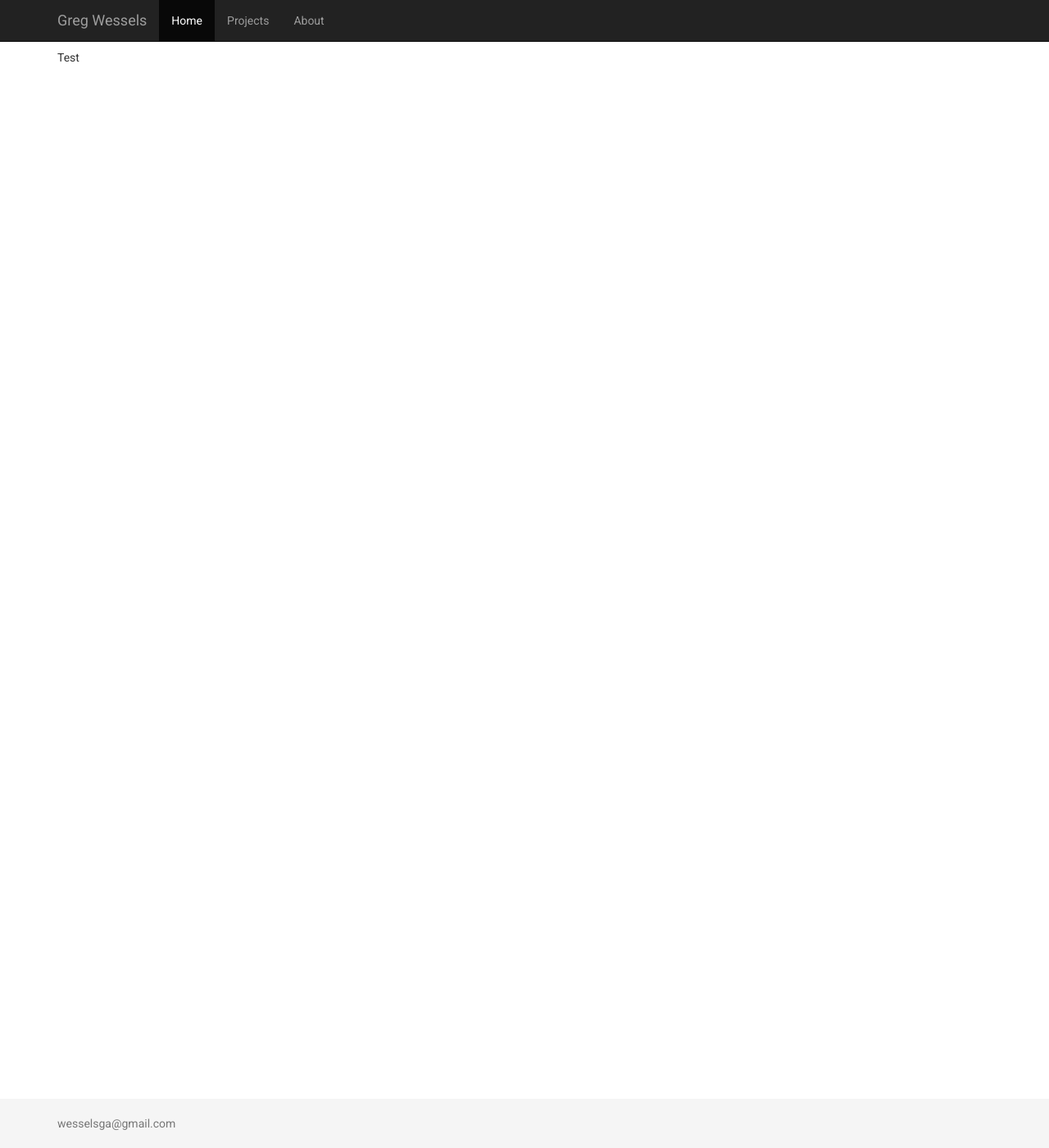
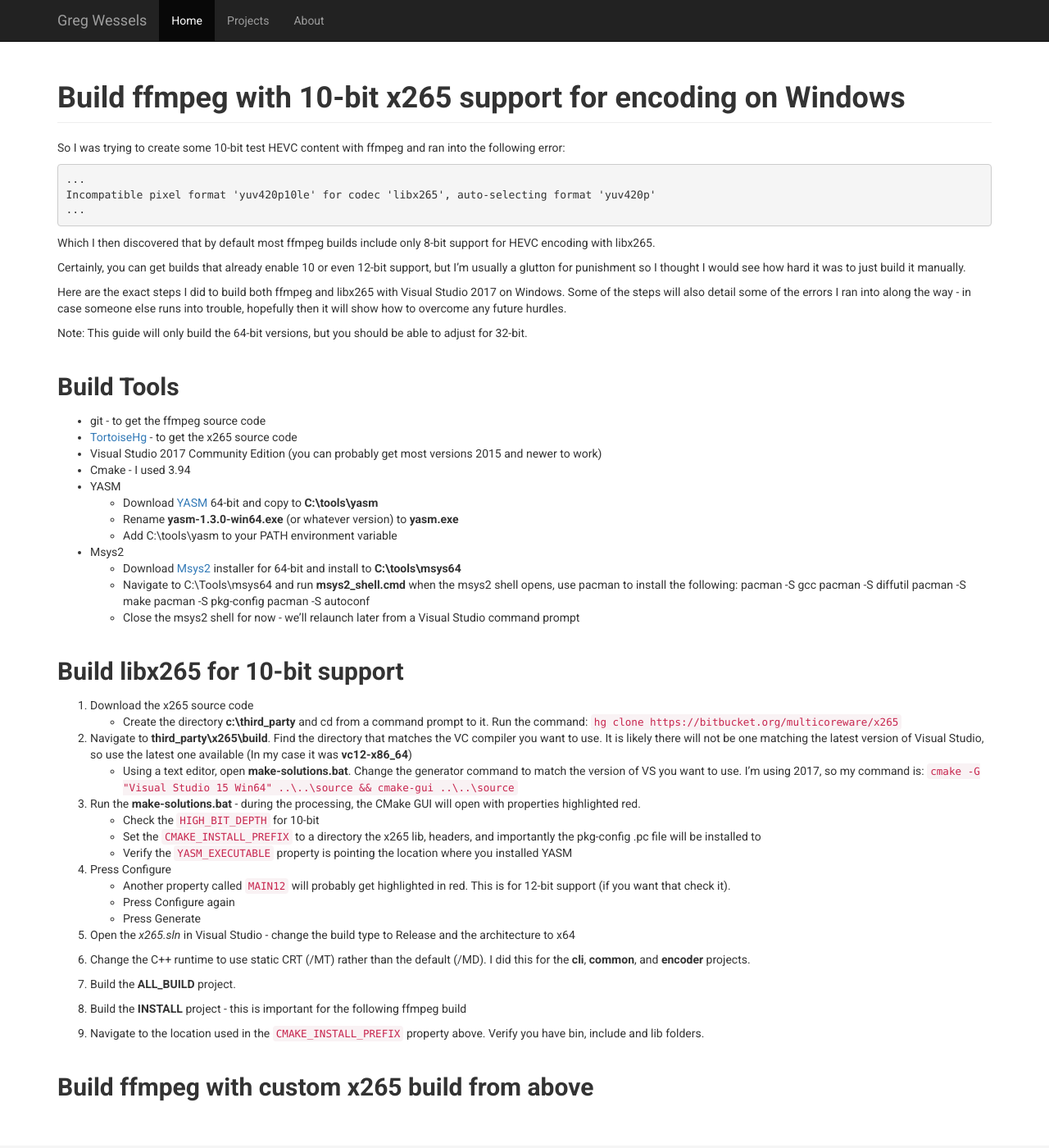
Before and after one commit to wesselsga/wesselsga.github.io, a Jekyll site: the page built from _posts/2017-10-27-ffmpeg-x265.md, in a window 1280 px wide and 1400 px high. Shown: the whole window at 82% size. Built offline with Jekyll 4.4.1, drawn with Linux system fonts in a browser that asks for light colours; our own code applies the rules of GitHub Pages for plain Markdown files.

Commit message:
Update 2017-10-27-ffmpeg-x265.md

````diff
--- a/_posts/2017-10-27-ffmpeg-x265.md
+++ b/_posts/2017-10-27-ffmpeg-x265.md
@@ -1 +1,75 @@
-Test
+---
+layout: default
+title: Build ffmpeg with 10-bit x265 support for encoding on Windows
+category: Dev
+---
+
+# Build ffmpeg with 10-bit x265 support for encoding on Windows #
+
+So I was trying to create some 10-bit test HEVC content with ffmpeg and ran into the following error:
+
+```Batchfile
+...
+Incompatible pixel format 'yuv420p10le' for codec 'libx265', auto-selecting format 'yuv420p'
+...
+```
+
+Which I then discovered that by default most ffmpeg builds include only 8-bit support for HEVC encoding with libx265.
+
+Certainly, you can get builds that already enable 10 or even 12-bit support, but I'm usually a glutton for punishment so I thought I would see how hard it was to just build it manually.
+
+Here are the exact steps I did to build both ffmpeg and libx265 with Visual Studio 2017 on Windows.  Some of the steps will also detail some of the errors I ran into along the way - in case someone else runs into trouble, hopefully then it will show how to overcome any future hurdles.
+
+Note: This guide will only build the 64-bit versions, but you should be able to adjust for 32-bit.
+
+## Build Tools ##
+* git - to get the ffmpeg source code
+* [TortoiseHg](https://tortoisehg.bitbucket.io/) - to get the x265 source code
+* Visual Studio 2017 Community Edition (you can probably get most versions 2015 and newer to work)
+* Cmake - I used 3.94
+* YASM
+  * Download [YASM](http://yasm.tortall.net/) 64-bit and copy to **C:\tools\yasm**
+  * Rename **yasm-1.3.0-win64.exe** (or whatever version) to **yasm.exe**
+  * Add C:\tools\yasm to your PATH environment variable
+* Msys2
+  * Download [Msys2](http://www.msys2.org/) installer for 64-bit and install to **C:\tools\msys64**
+  * Navigate to C:\Tools\msys64 and run **msys2_shell.cmd** when the msys2 shell opens, use pacman to install the following:
+    pacman -S gcc
+    pacman -S diffutil
+    pacman -S make
+    pacman -S pkg-config
+    pacman -S autoconf
+  * Close the msys2 shell for now - we'll relaunch later from a Visual Studio command prompt
+
+## Build libx265 for 10-bit support ##
+
+1. Download the x265 source code
+   * Create the directory **c:\third_party** and cd from a command prompt to it.  Run the command:
+   `hg clone https://bitbucket.org/multicoreware/x265`
+
+2. Navigate to **third_party\x265\build**. Find the directory that matches the VC compiler you want to use. It is likely there will not be one matching the latest version of Visual Studio, so use the latest one available (In my case it was **vc12-x86_64**)
+   * Using a text editor, open **make-solutions.bat**.  Change the generator command to match the version of VS you want to use.  I'm using 2017, so my command is:
+   `cmake -G "Visual Studio 15 Win64" ..\..\source && cmake-gui ..\..\source`
+
+3. Run the **make-solutions.bat** - during the processing, the CMake GUI will open with properties highlighted red.
+   * Check the `HIGH_BIT_DEPTH` for 10-bit
+   * Set the `CMAKE_INSTALL_PREFIX` to a directory the x265 lib, headers, and importantly the pkg-config .pc file will be installed to
+   * Verify the `YASM_EXECUTABLE` property is pointing the location where you installed YASM
+
+4. Press Configure
+   * Another property called `MAIN12` will probably get highlighted in red.  This is for 12-bit support (if you want that check it).
+   * Press Configure again
+   * Press Generate
+
+5. Open the *x265.sln* in Visual Studio - change the build type to Release and the architecture to x64
+
+6. Change the C++ runtime to use static CRT (/MT) rather than the default (/MD).  I did this for the **cli**, **common**, and **encoder** projects.
+
+7. Build the **ALL_BUILD** project.
+
+8. Build the **INSTALL** project - this is important for the following ffmpeg build
+
+9. Navigate to the location used in the `CMAKE_INSTALL_PREFIX` property above.  Verify you have bin, include and lib folders.
+
+
+## Build ffmpeg with custom x265 build from above ##
````
